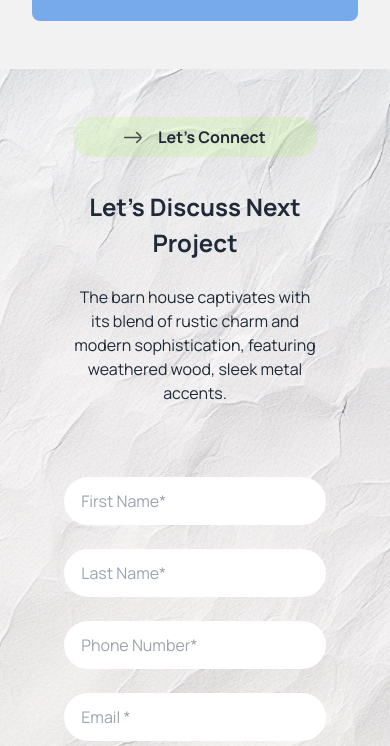
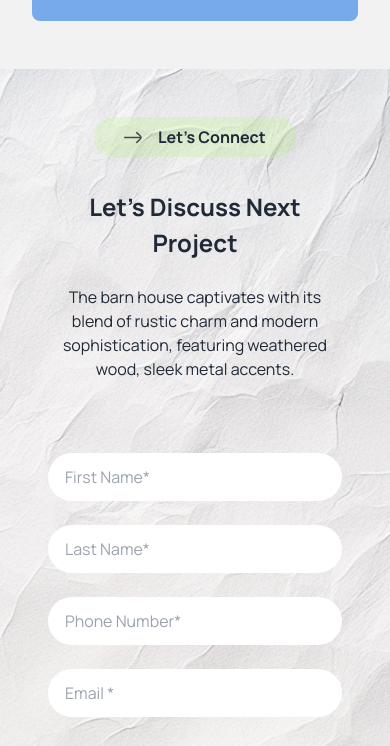
Before and after one commit to tareqahmed2/assignment-03-ph-24-Aug-2024-12-00, a plain HTML site: page index.html in a window 390 px wide. Shown: the part 2939-3685 px from the top of the page. Drawn offline with nearby package versions, Linux system fonts and the light colour scheme.

Commit message:
connect fixed bug

```diff
--- a/index.html
+++ b/index.html
@@ -402,13 +402,13 @@
         <section class="bg-custom bg-no-repeat bg-cover bg-center">
             <div class="py-[32px] md:py-[100px]">
                 <div class="hero">
-                    <div class="hero-content flex-col items-center w-11/12 md:w-9/12">
+                    <div class="hero-content flex-col items-center w-full md:w-9/12">
                         <div class="text-center lg:text-left">
                             <!-- discuss top -->
                             <div class="flex flex-col items-center w-3/4 mx-auto">
                                 <!-- discuss button
                             -->
-                                <div class="flex items-center gap-4 justify-center mb-8 p-2 w-full md:w-1/2 mx-auto rounded-full bg-[#ABEF5F33] bg-opacity-20 cursor-pointer">
+                                <div class="flex items-center gap-4 justify-center mb-8 p-2 w-3/4 md:w-1/2 mx-auto rounded-full bg-[#ABEF5F33] bg-opacity-20 cursor-pointer">
                                     <span><svg
                         width="17.747192 "
                         height="16.970703 "
@@ -454,7 +454,7 @@
                                 <div class="grid grid-cols-1 md:grid-cols-2 gap-y-6 md:gap-6 mb-6">
                                     <!-- input 1 -->
                                     <div class="form-control">
-                                        <input type="text" placeholder="First Name*" class="input rounded-full" required />
+                                        <input type="text" placeholder="First Name*" class="input rounded-full w-full" required />
                                     </div>
                                     <!-- last name -->
                                     <div class="form-control">
@@ -553,8 +553,8 @@
 
             Rinterio</a
           >
-          <div class="flex items-center w-full md:w-1/3 text-[#737373]">
-            <p>The barn house captivates with its blend of rustic charm and modern sophistication, featuring weathered wood, sleek metal accents.</p>
+          <div class="flex items-center justify-center w-full md:w-1/3 text-[#737373]">
+            <p class="text-center">The barn house captivates with its blend of rustic charm and modern sophistication, featuring weathered wood, sleek metal accents.</p>
           </div>
           <nav class="grid text-white grid-flow-row md:grid-flow-col gap-[32px] md:gap-[100px] lg:gap-[120px]">
             <a class="link text-white link-hover">Home</a>
```
